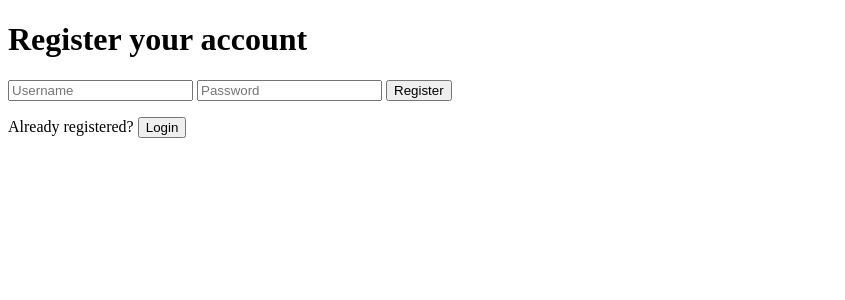
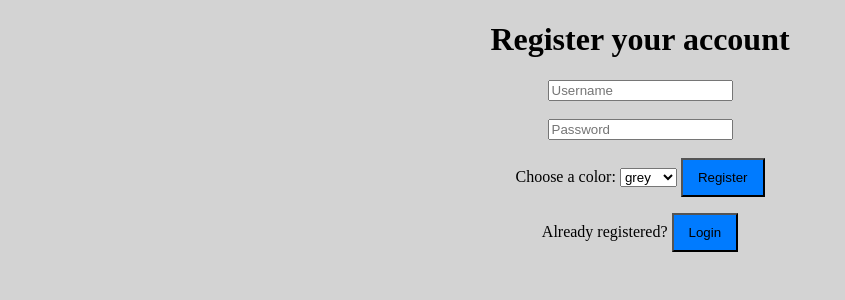
Before and after one commit to TWatchmen/DVWC-Damn-Vulnerable-Web-Chat, a Flask app: page /register in a window 1280 px wide. Shown: the top 300 px of the page, without its empty margins (0-845 px from the left). Run offline with Flask 3, Linux system fonts and the light colour scheme; parts of the project's set-up code (start-up, migrations or seed data) failed here and were passed over.

Commit message:
viel erklärt und wenig getan

```diff
--- a/app/database.py
+++ b/app/database.py
@@ -25,14 +25,12 @@ def register_db(username, password):
     try:
 
         query = "INSERT INTO users (username, password) VALUES ('" + username + "', '" + password + "')"
-        conn.execute(query)
-
-        if sqlite3.IntegrityError():
+        register = conn.execute(query)
+        if not register:
             return False
         else:
             conn.commit()
             return True
-
     except sqlite3.IntegrityError:
         return False
 
--- a/app/static/style.css
+++ b/app/static/style.css
@@ -0,0 +1,10 @@
+body {
+    background-color: lightgrey;
+    text-align: center;
+}
+
+#chat-container { width: 400px;  background: white; padding: 20px; border-radius: 8px; }
+
+#chat-box { height: 300px; }
+
+button { padding: 10px 15px; background-color: #007bff; }
--- a/app/templates/login.html
+++ b/app/templates/login.html
@@ -3,6 +3,7 @@
 <head>
     <meta charset="UTF-8">
     <title>Login</title>
+    <link rel="stylesheet" href="../static/style.css">
 
 </head>
 <body>
--- a/app/templates/register.html
+++ b/app/templates/register.html
@@ -3,6 +3,7 @@
 <head>
     <meta charset="UTF-8">
     <title>Register</title>
+    <link rel="stylesheet" href="../static/style.css">
 </head>
 <body>
 <h1>Register your account</h1>
@@ -11,10 +12,18 @@
 Ich habe es nur etwas lesbarar gemacht und "required" eingefügt. Das heißt, dass das Feld ausgefüllt werden muss.
 -->
 <form action="{{ url_for('auth.register') }}" method="POST">
+    <input type="text" name="username" placeholder="Username" required>
+    <br><br>
+    <input type="text" name="password" placeholder="Password" required>
+    <br><br>
 
-    <input type="text" name="username" placeholder="Username" required>
-
-    <input type="password" name="password" placeholder="Password" required>
+    <label for="colors">Choose a color:</label>
+    <select name="colors" id="color">
+      <option value="grey">grey</option>
+      <option value="blue">blue</option>
+      <option value="red">red</option>
+      <option value="green">green</option>
+    </select>
 
     <button type="submit">Register</button>
 
```
Also changed, not shown: app/templates/index.html (+3 -7 lines).
